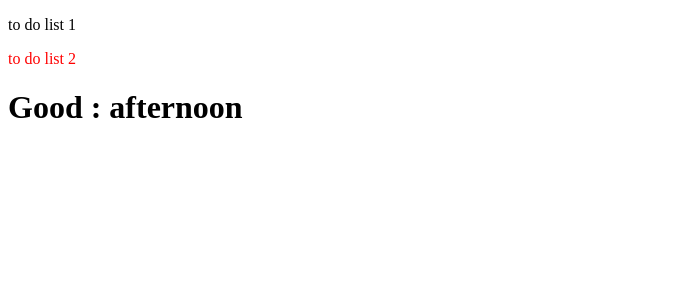
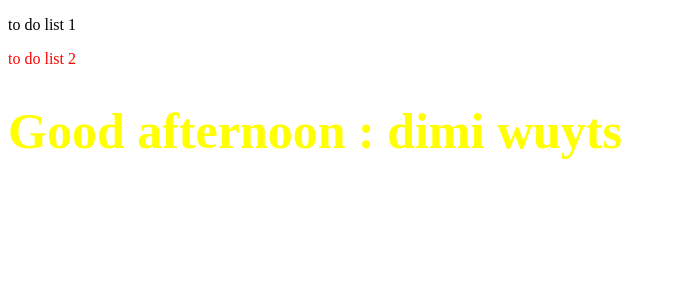
Before and after one commit to DimitryWuyts/reactcourse, a React (Create React App) app: page / in a window 1280 px wide. Shown: the top 300 px of the page, without its empty margins (0-675 px from the left). Built offline with nearby package versions, Linux system fonts and the light colour scheme.

Commit message:
trying some infunction styling

```diff
--- a/src/components/Footer.js
+++ b/src/components/Footer.js
@@ -6,18 +6,23 @@ function Footer() {
     const date = new Date()
     const hours = date.getHours()
     let timeOfDate
+    const styles = {fontSize: 50}
 
-    if(hours < 12) {
+
+    if (hours < 12) {
         timeOfDate = 'morning'
-    }else if (hours >= 12 && hours < 17) {
+        styles.color = 'red'
+    } else if (hours >= 12 && hours < 17) {
         timeOfDate = 'afternoon'
-    }else{
+        styles.color = 'yellow'
+    } else {
         timeOfDate = 'night'
+        styles.color = 'green'
+
     }
-
     return (
         <div>
-            <h1>Good : {timeOfDate}</h1>
+            <h1 style={styles}>Good {timeOfDate} : {firstName} {lastName}</h1>
         </div>
     )
 }
```
